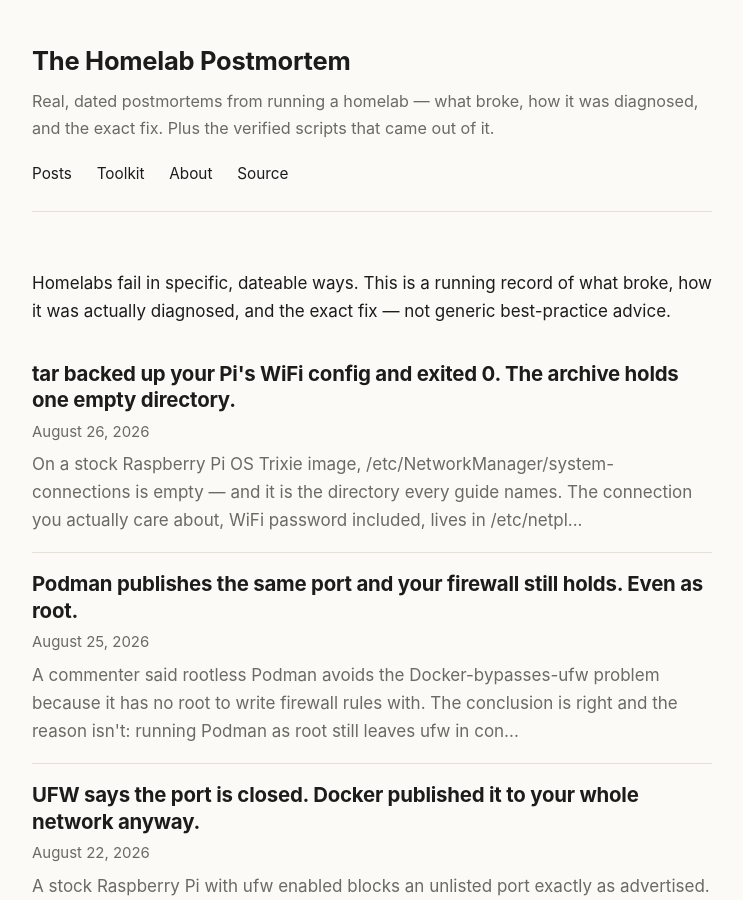
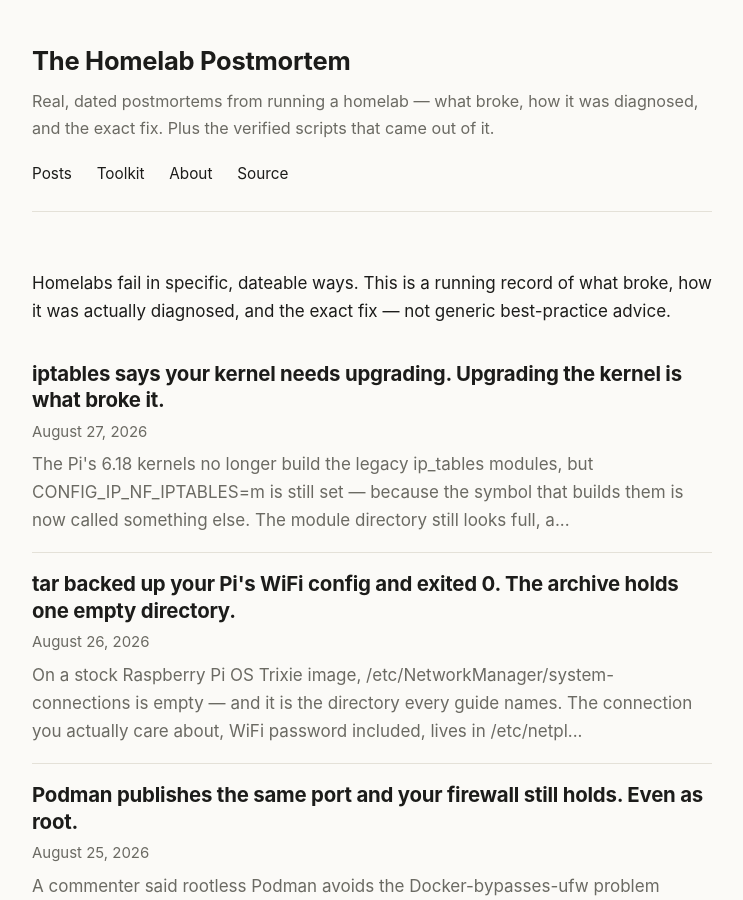
Before and after one commit to mitoyosh/homelab-postmortem, a Jekyll site: the page built from index.html, in a window 1280 px wide and 900 px high. Shown: the whole window, without its empty margins (268-1011 px from the left). Built offline with Jekyll 4.4.1, drawn with Linux system fonts in a browser that asks for light colours; some of the changed lines change nothing that is shown.

Commit message:
Post: iptables says your kernel needs upgrading
Pi 6.18 kernels no longer build the legacy ip_tables modules; the symbol that
does is now CONFIG_IP_NF_IPTABLES_LEGACY and is unset, while the historic
CONFIG_IP_NF_IPTABLES=m remains. Ships check-iptables-backend.sh.

````diff
--- a/_posts/2026-08-25-podman-respects-your-firewall.md
+++ b/_posts/2026-08-25-podman-respects-your-firewall.md
@@ -168,6 +168,8 @@
 
 netavark talks to nftables directly. There is no legacy-vs-nft backend question to get wrong, because there is no iptables layer at all.
 
+That turns out to matter more than it looks. On the Pi's current 6.18 kernels the legacy backend is not merely unused — [the kernel modules it needs are no longer built at all](https://homelabpostmortem.com/2026/08/27/iptables-legacy-modules-gone-from-pi-kernel/), so anything still reaching for it fails outright.
+
 ## The limit of this result: netavark has a second firewall driver
 
 Everything above is netavark's **nftables** driver, which is what you get by
--- /dev/null
+++ b/_posts/2026-08-27-iptables-legacy-modules-gone-from-pi-kernel.md
@@ -0,0 +1,162 @@
+---
+title: "iptables says your kernel needs upgrading. Upgrading the kernel is what broke it."
+date: 2026-08-27
+excerpt: "The Pi's 6.18 kernels no longer build the legacy ip_tables modules, but CONFIG_IP_NF_IPTABLES=m is still set — because the symbol that builds them is now called something else. The module directory still looks full, and the error tells you to insmod something that cannot exist."
+devto_tags: raspberrypi, linux, networking, docker
+---
+
+**TL;DR**: On Raspberry Pi's 6.18 kernel line, `ip_tables.ko`, `iptable_nat.ko` and `iptable_filter.ko` are not built. This is deliberate — legacy iptables was deprecated in favour of nftables. But `CONFIG_IP_NF_IPTABLES=m` is *still set* in the shipped kernel config, because the symbol that actually builds the legacy modules is now the separately-named `CONFIG_IP_NF_IPTABLES_LEGACY`, and that one is unset. So the config appears to promise a module that no longer comes from it, the module directory is still full of `ipt_*` files, and the error you get tells you to upgrade the kernel you just upgraded.
+
+## The symptom
+
+A Pi 4B on the current kernel:
+
+```bash
+$ uname -r
+6.18.34+rpt-rpi-v8
+```
+
+Anything that shells out to legacy `iptables` — a WireGuard container's `PostUp`, a Docker setup pinned to the legacy backend, Waydroid's install script — fails the moment it tries to write a NAT rule. Reproduced directly, with the same binary on both backends:
+
+```bash
+$ sudo iptables --version
+iptables v1.8.11 (nf_tables)
+$ sudo iptables -t nat -L -n
+$ echo $?
+0
+```
+
+Fine. Now switch the alternative, change nothing else, and run the identical command:
+
+```bash
+$ sudo update-alternatives --set iptables /usr/sbin/iptables-legacy
+$ sudo iptables --version
+iptables v1.8.11 (legacy)
+$ sudo iptables -t nat -L -n
+modprobe: FATAL: Module ip_tables not found in directory /lib/modules/6.18.34+rpt-rpi-v8
+iptables v1.8.11 (legacy): can't initialize iptables table `nat': Table does not exist (do you need to insmod?)
+Perhaps iptables or your kernel needs to be upgraded.
+```
+
+Read that last line again. **The kernel is the newest one available, and upgrading to it is what caused this.** Doing what the error suggests moves you further from a working system, and it is the first thing anyone will try.
+
+## Why it's easy to misdiagnose
+
+The error offers two suggestions and both are dead ends. "Do you need to insmod?" points at a module that will never exist on this kernel; "your kernel needs to be upgraded" points backwards. Neither mentions the word `nftables`, which is the actual answer.
+
+Then you go looking, and the evidence on disk agrees with the error rather than with reality.
+
+**The module directory is not empty.** This is the part that really costs time:
+
+```bash
+$ ls -1 /lib/modules/$(uname -r)/kernel/net/ipv4/netfilter/
+arpt_mangle.ko.xz
+ipt_ah.ko.xz
+ipt_ECN.ko.xz
+ipt_REJECT.ko.xz
+ipt_rpfilter.ko.xz
+ipt_SYNPROXY.ko.xz
+nf_defrag_ipv4.ko.xz
+nf_dup_ipv4.ko.xz
+nf_nat_h323.ko.xz
+nf_nat_pptp.ko.xz
+nf_nat_snmp_basic.ko.xz
+nf_reject_ipv4.ko.xz
+nf_socket_ipv4.ko.xz
+nft_dup_ipv4.ko.xz
+nft_fib_ipv4.ko.xz
+nf_tproxy_ipv4.ko.xz
+nft_reject_ipv4.ko.xz
+```
+
+Seventeen files, five of them named `ipt_*`. It looks like a healthy legacy-iptables install. The `ipt_*` entries are *matches and targets* — `REJECT`, `SYNPROXY`, `rpfilter` — and they still ship. What is missing is the three modules that provide the tables those targets would go into, and nothing about the listing draws your eye to an absence.
+
+```bash
+$ sudo modprobe -n -v ip_tables
+modprobe: FATAL: Module ip_tables not found in directory /lib/modules/6.18.34+rpt-rpi-v8
+$ sudo modprobe -n -v iptable_nat
+modprobe: FATAL: Module iptable_nat not found in directory /lib/modules/6.18.34+rpt-rpi-v8
+$ sudo modprobe -n -v iptable_filter
+modprobe: FATAL: Module iptable_filter not found in directory /lib/modules/6.18.34+rpt-rpi-v8
+```
+
+**And the kernel config says the module is built.** This is where most people stop and conclude they have found a packaging bug:
+
+```bash
+$ grep CONFIG_IP_NF_IPTABLES /boot/config-$(uname -r)
+CONFIG_IP_NF_IPTABLES=m
+```
+
+`=m` means "build as a loadable module." The module is not there. That looks exactly like a broken kernel build, it is a reasonable thing to file a bug about, and people have — against four separate projects, none of which own the problem.
+
+## What's really going on
+
+The config is not lying. It is answering about a different thing than the one you are asking about, because the meaning of that symbol changed underneath the name.
+
+Two more lines from the same file settle it:
+
+```bash
+$ grep -E 'CONFIG_IP_NF_IPTABLES_LEGACY|CONFIG_NFT_COMPAT' /boot/config-$(uname -r)
+CONFIG_NFT_COMPAT=m
+```
+
+`CONFIG_NFT_COMPAT=m` is present. `CONFIG_IP_NF_IPTABLES_LEGACY` produces no output at all — it is unset, and **that** is the symbol that builds `ip_tables.ko` today. `CONFIG_IP_NF_IPTABLES` kept the historic name and now selects the nftables-backed path instead.
+
+Upstream said so plainly, over six months ago. [Phil Elwell answered this on `raspberrypi/linux#7220`](https://github.com/raspberrypi/linux/issues/7220) in February 2026:
+
+> ip_tables has been deprecated in favour of nf_tables. CONFIG_IP_NF_IPTABLES enables an ip_tables-like shim over nf_tables.
+
+That issue is closed as *completed*, which is worth pausing on: on GitHub, `closed as completed` normally means the bug was fixed. Here it means the question was answered and the behaviour is intended. If you check only the state and not the thread, you will conclude this was fixed and stop looking — and the modules will still be missing.
+
+The nftables side of the same kernel is fully populated — 28 modules matching `nf_tables`/`nft_` under `kernel/net/netfilter/` — so this is not a kernel with its firewalling removed. It is a kernel with exactly one way to do firewalling, and a userspace shim (`iptables-nft`) that makes the old commands work against it.
+
+## Who this actually hits
+
+Not everyone, and the reports do not make that clear.
+
+A stock Raspberry Pi OS Lite install [ships no `iptables` binary at all](https://homelabpostmortem.com/2026/08/22/docker-publishes-past-ufw/) — it arrives as a dependency of something else, usually `ufw`, and `update-alternatives` resolves it to `iptables-nft`. On that path nothing ever touches a legacy module and none of this happens. A default Docker install on a default image does not hit it either.
+
+What hits it is anything that **deliberately selects the legacy backend**, which used to be sound advice:
+
+- Container images whose startup scripts call legacy `iptables` for MASQUERADE/FORWARD rules — this is why WireGuard front-ends broke.
+- Distributions and provisioning scripts that pin `update-alternatives` to `iptables-legacy`, a long-standing workaround for older Docker/nftables incompatibilities.
+
+Every one of those was a reasonable decision when it was made. They break now because the thing they pinned to stopped existing, and the failure surfaces inside whichever tool made the call rather than at the pin.
+
+That is also why the fix information is so hard to find. The canonical report is [`wg-easy#2614`](https://github.com/wg-easy/wg-easy/issues/2614), which the maintainers closed as **not planned** — correctly, since it is not their bug. So the thread with twenty comments of people rediscovering the same thing sits in a project that has, accurately, disclaimed it.
+
+## The fix
+
+If you control the alternative, point it at the shim. This is the whole fix for most cases:
+
+```bash
+sudo update-alternatives --set iptables /usr/sbin/iptables-nft
+sudo update-alternatives --set ip6tables /usr/sbin/ip6tables-nft
+```
+
+Then restart whatever failed. Verify you are actually on the shim rather than trusting the command's exit code:
+
+```bash
+$ sudo iptables --version
+iptables v1.8.11 (nf_tables)
+```
+
+The `(nf_tables)` in that output is the thing to check. `(legacy)` there means you are still pointed at a backend with no kernel behind it, whatever else looks right.
+
+If the caller is inside a container image you do not control, the alternative is not yours to set — the container has its own userspace. There the answer is to replace the legacy calls with `nft` equivalents in whatever hook the image exposes, which is what the wg-easy threads eventually converged on, or to run the container with host networking so the host's own rules apply.
+
+And before you rely on any of this on a Pi, the check costs nothing:
+
+```bash
+modprobe -n -v ip_tables 2>&1
+```
+
+`-n` is dry-run: it resolves the module without loading it. If that prints `FATAL: Module ip_tables not found`, then every legacy-iptables tool on that machine is going to fail, and you know it before you have installed one.
+
+## The generalisable habit
+
+The trap here is a config symbol that kept its name while changing what it produces. `CONFIG_IP_NF_IPTABLES=m` was true and useful for years, it is still present, and it now means something else. Nothing in the file marks the change — there is no deprecated flag, no comment, no warning at build time. The only way to see it is to know that a second symbol exists and to look for its absence, and you cannot grep for the absence of a name you have never heard of.
+
+So the habit: **when a config says a thing exists and the thing does not exist, suspect the symbol before you suspect the build.** A missing artifact with a present config is much more often a renamed or re-scoped option than a broken toolchain — the toolchain failing loudly is the common case, and this failed quietly.
+
+The wider one is about reading closed issues. `closed as completed` on an upstream tracker is a strong signal and it is genuinely useful — it correctly killed an investigation for me two days earlier, on this same tracker, where a `bcmgenet` regression really had been fixed and shipped to apt while the reports about it were still circulating. Here the same state on the same tracker meant "answered, working as intended." **The state field tells you the thread is over. It does not tell you which way it ended.** That is in the comments, usually the last few, and there is no way to skip reading them.
--- a/toolkit/index.md
+++ b/toolkit/index.md
@@ -39,6 +39,10 @@
   NetworkManager 1.52 made ambiguous, and WiFi profiles left with no key
   management that look configured and can never associate. From
   [A new NetworkManager property broke a decade of scripts]({{ '/2026/08/19/nmcli-abbreviation-ambiguity-trixie/' | relative_url }}).
+- **`check-iptables-backend.sh`** — tells you whether legacy iptables can
+  work on this kernel at all, before you install something that assumes it.
+  From
+  [iptables says your kernel needs upgrading]({{ '/2026/08/27/iptables-legacy-modules-gone-from-pi-kernel/' | relative_url }}).
 - **`check-network-config-location.sh`** — finds where your WiFi credentials
   are actually stored, and warns when the directory every guide names is
   empty so your backup silently captures nothing. From
````
Also changed, not shown: assets/covers/2026-08-27-iptables-legacy-modules-gone-from-pi-kernel.png (added).
